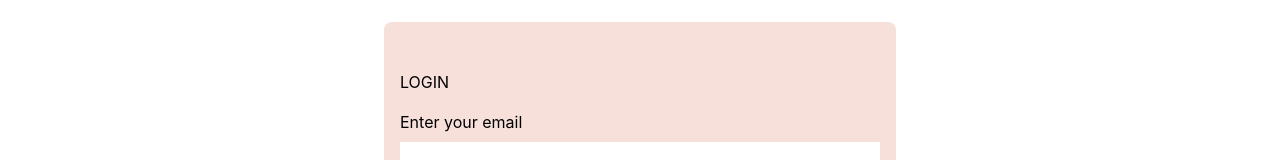
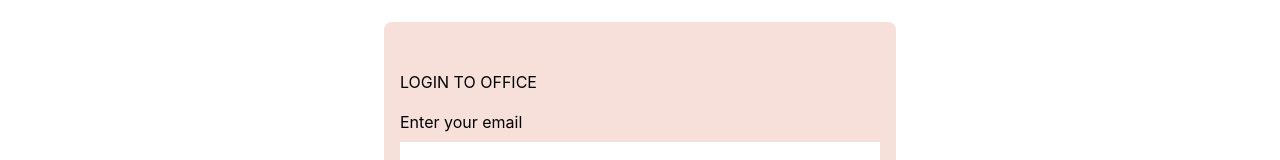
Before and after one commit to Amosi-04-sanga/loans-office, a Next.js app: page /login in a window 1280 px wide. Shown: the part 234-394 px from the top of the page. Built offline with nearby package versions, Linux system fonts and the light colour scheme.

Commit message:
some changes

```diff
--- a/pages/login.jsx
+++ b/pages/login.jsx
@@ -20,7 +20,7 @@ const login = () => {
         < HomeNav />
         <div className={styles.loginformWrapper}>
         <form className={styles.loginForm} onSubmit={submitHandle}>
-          <h2 className='my-4' >LOGIN</h2>
+          <h2 className='my-4' >LOGIN TO OFFICE</h2>
             <div className="my-4">
                 <label className='block w-full mb-2' htmlFor="email">Enter your email</label>
                 <input
```
